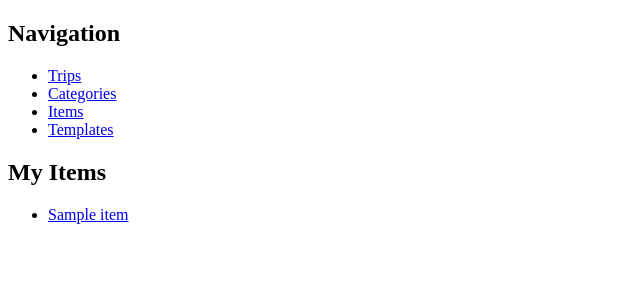
After one commit to KristinaAza/tripster, a Flask app: page /items in a window 1280 px wide. The commit adds this page. Shown: the top 300 px of the page, without its empty margins (0-640 px from the left). Run offline with Flask 2, Linux system fonts and the light colour scheme; tables that the repository leaves empty hold one stand-in row (values such as "Sample post").

Commit message:
Updated crud, server, templates

```diff
--- a/crud.py
+++ b/crud.py
@@ -1,7 +1,72 @@
-from model import User, Category, Item, Trip, TripItem, Template, TemplateItem, connect_to_db
+from model import User, Category, Item, Trip, TripItem, Template, TemplateItem, connect_to_db, db
+
+def add_to_db(item):
+    db.session.add(item)
+    db.session.commit()
+
+
+# categories
+def create_category(name, user_id):
+
+    category = Category(name=name, user_id=user_id)
+    add_to_db(category)
+    return category
+
+def get_all_categories(user_id):
+
+    categories = Category.query.filter_by(user_id=user_id).all()
+    return categories
+
+
+# items
+def create_item(name, category_id, user_id):
+
+    item = Item(name=name, category_id=category_id, user_id=user_id)
+    add_to_db(item)
+    return item
+
+def get_all_items(user_id):
+
+    items = Item.query.filter_by(user_id=user_id).all()
+    return items
+
+# trips
+def create_trip(name, trip_date, user_id):
+
+    trip = Trip(name=name, trip_date=trip_date, user_id=user_id)
+    add_to_db(trip)
+    return trip
+
 
 def get_all_trips(user_id):
 
     trips = Trip.query.filter_by(user_id=user_id).all()
+    return trips
 
-    return trips
+
+# trip_items
+def create_trip_item(item_id, trip_id, quantity, checked):
+
+    trip_item = TripItem(item_id=item_id, trip_id=trip_id, quantity=quantity, checked=checked)
+    add_to_db(trip_item)
+    return trip_item
+
+
+def get_all_trip_items(trip_id):
+
+    trip_items = TripItem.query.filter_by(trip_id=trip_id).all()
+    return trip_items
+
+
+# templates
+def create_template(name, user_id):
+
+    template = Template(name=name, user_id=user_id)
+    add_to_db(template)
+    return template
+
+
+def get_all_templates(user_id):
+
+    templates = Template.query.filter_by(user_id=user_id).all()
+    return templates
--- a/server.py
+++ b/server.py
@@ -12,6 +12,30 @@ def render_trips():
     return render_template("trips.html", trips=trips)
 
 
+@app.route("/categories")
+def render_categories():
+
+    categories = crud.get_all_categories(user_id=1)
+
+    return render_template("categories.html", categories=categories)
+
+
+@app.route("/items")
+def render_items():
+
+    items = crud.get_all_items(user_id=1)
+
+    return render_template("items.html", items=items)
+
+
+@app.route("/templates")
+def render_templates():
+
+    templates = crud.get_all_templates(user_id=1)
+
+    return render_template("templates.html", templates=templates)
+
+
 if __name__ == "__main__":
 
     connect_to_db(app)
--- a/templates/base.html
+++ b/templates/base.html
@@ -10,6 +10,15 @@
     {% block head %}{% endblock %}
 </head>
 <body>
+    <h2>Navigation</h2>
+    <ul>
+        <li><a href="/trips">Trips</a></li>
+        <li><a href="/categories">Categories</a></li>
+        <li><a href="/items">Items</a></li>
+        <li><a href="/templates">Templates</a></li>
+        <!-- <li><a href="/about">About</a></li> -->
+    </ul>
+
     {% block body %}{% endblock %}
 </body>
 </html>
--- /dev/null
+++ b/templates/items.html
@@ -0,0 +1,11 @@
+{% extends 'base.html' %}
+{% block title %}Items{% endblock %}
+{% block body %}
+    <h2>My Items</h2>
+    <ul>
+    {% for item in items %}
+        <li><a href="/items/{{item.id}}">{{ item.name }}</a></li>
+    {% endfor %}
+    </ul>
+{% endblock %}
+</html>
```
Also changed, not shown: templates/categories.html (added, +11 -0 lines), templates/templates.html (added, +11 -0 lines), templates/trips.html (+0 -10 lines).
